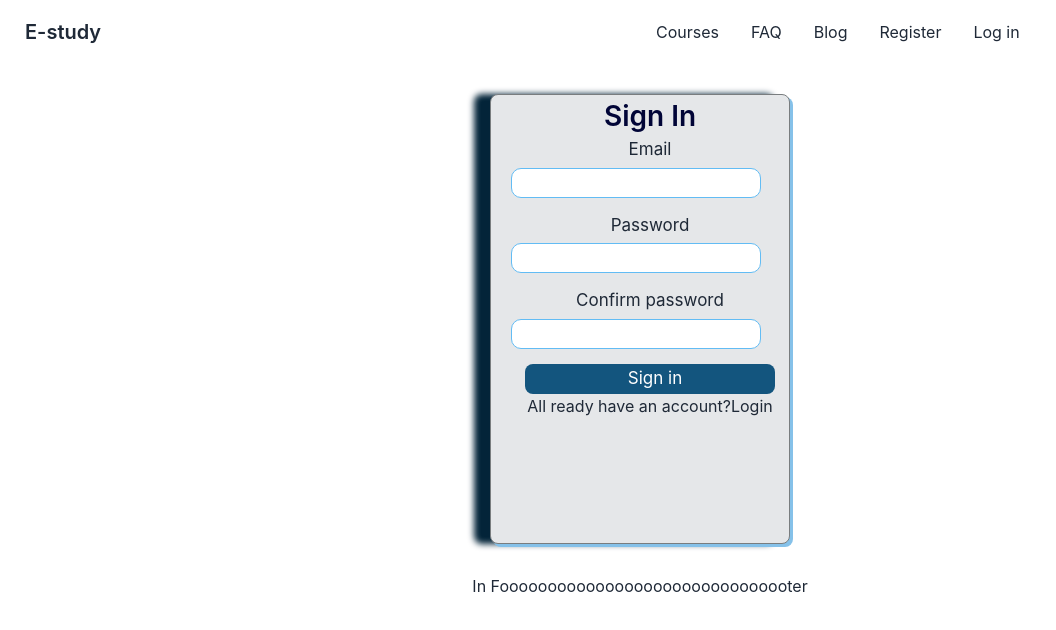
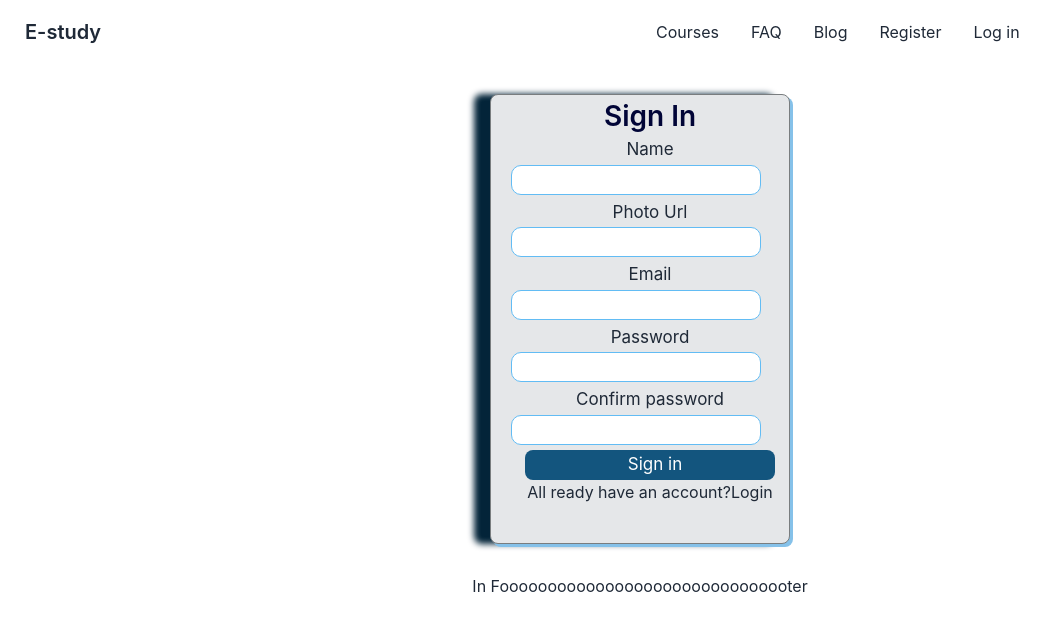
Before and after one commit to etikona/e-study, a React (Create React App) app: page /register in a window 1280 px wide. Shown: the top 630 px of the page, without its empty margins (0-1056 px from the left). Built offline with nearby package versions, Linux system fonts and the light colour scheme; no server answers.

Commit message:
photo url and name added

```diff
--- a/src/Pages/Login.css
+++ b/src/Pages/Login.css
@@ -7,13 +7,13 @@
 }
 .form-control{
     margin-top: 0;
-    margin-bottom: 15px;
+    margin-bottom: 5px;
 }
 .form-control label{
     display: block;
     font-weight: 400px;
     font-size: 17px;
-    margin-bottom: 5px;
+    margin-bottom: 2px;
 }
 
 .form-control input{
--- a/src/Pages/Login.js
+++ b/src/Pages/Login.js
@@ -1,12 +1,12 @@
-import { GoogleAuthProvider } from 'firebase/auth';
+import { GithubAuthProvider, GoogleAuthProvider } from 'firebase/auth';
 import React, { useContext, useState } from 'react';
 import { Link, Navigate, useLocation, useNavigate } from 'react-router-dom';
 import { AuthContext } from '../contexts/UserContext';
 
 import './Login.css'
 const Login = () => {
-    const [error, setError] = useState(null);
-    const{userLogIn, GoogleLogin} = useContext(AuthContext);
+    const [error, setError] = useState('');
+    const{userLogIn, GoogleLogin, GithubLogin} = useContext(AuthContext);
     const navigate = useNavigate();
     const location = useLocation();
     const from = location.state?.from?.pathname || '/';
@@ -31,6 +31,7 @@ const Login = () => {
         })
         .catch(err =>{
             const msg = err.message;
+            setError(msg);
         } )
     }
 
@@ -42,7 +43,22 @@ const Login = () => {
         .then(() => {
 
         })
-        .catch(error => console.error(error))
+        .catch(error =>
+            console.error(error),
+            setError(error.message)
+            )
+    }
+
+    //  Log in with Github
+    const Github = () => {
+        const provider = new GithubAuthProvider();
+        GithubLogin(provider)
+        .then(() => {
+
+        })
+        .catch(error => console.error(error),
+        setError(error.message)
+        )
     }
 
     return (
@@ -60,8 +76,9 @@ const Login = () => {
                 <input className='btn-submit' type="submit" value="Login" />
             </form>
             <button onClick={Google} className='outline outline-offset-2 outline-2 my-3'>continue with Google</button>
+            <button onClick={Github} className='outline outline-offset-2 outline-2 my-3'>continue with Github</button>
             <p className='err-text'>{error}</p>
-            <p><Link to='/register'>create a new account</Link></p>
+            <p><Link to='/register' className='blue-300'>create a new account</Link></p>
         </div>
     );
 };
--- a/src/Pages/Signin.js
+++ b/src/Pages/Signin.js
@@ -39,6 +39,14 @@ const Signin = () => {
         <h3 className='form-title'>Sign In</h3>
         <form onSubmit={handleSubmit}>
         <div className="form-control">
+                <label htmlFor="email">Name</label>
+                <input type="text" name="name" required id="" />
+            </div>
+        <div className="form-control">
+                <label htmlFor="email">Photo Url</label>
+                <input type="text" name="photoURL" required id="" />
+            </div>
+        <div className="form-control">
                 <label htmlFor="email">Email</label>
                 <input type="email" name="email" required id="" />
             </div>
--- a/src/contexts/UserContext.js
+++ b/src/contexts/UserContext.js
@@ -25,7 +25,11 @@ const UserContext = ({children}) => {
             return signInWithPopup(auth, provider);
         }
 
-
+    // Log in with Github
+    const GithubLogin = (provider) => {
+        setLoading(true);
+        return signInWithPopup(auth, provider);
+    }
 
         //  User LogOut Implement
         const logout = () => {
@@ -40,7 +44,7 @@ const UserContext = ({children}) => {
             return () => unsubscribe();
         },[])
 
-    const authInfo = {user, createUser, userLogIn, logout, GoogleLogin, loading};
+    const authInfo = {user, createUser, userLogIn, logout, GoogleLogin, GithubLogin, loading};
 
     return (
         <AuthContext.Provider value={authInfo}>
```
